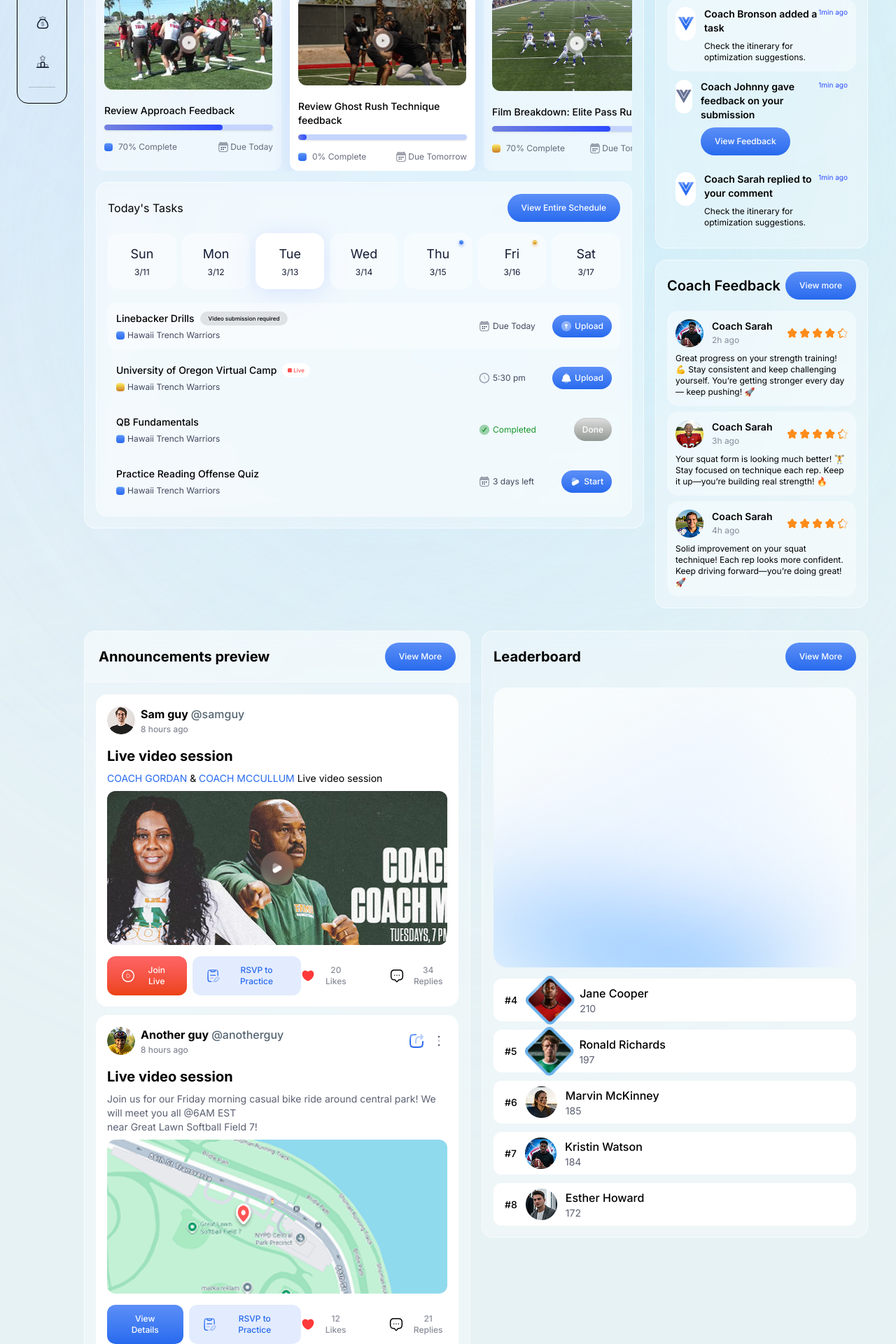
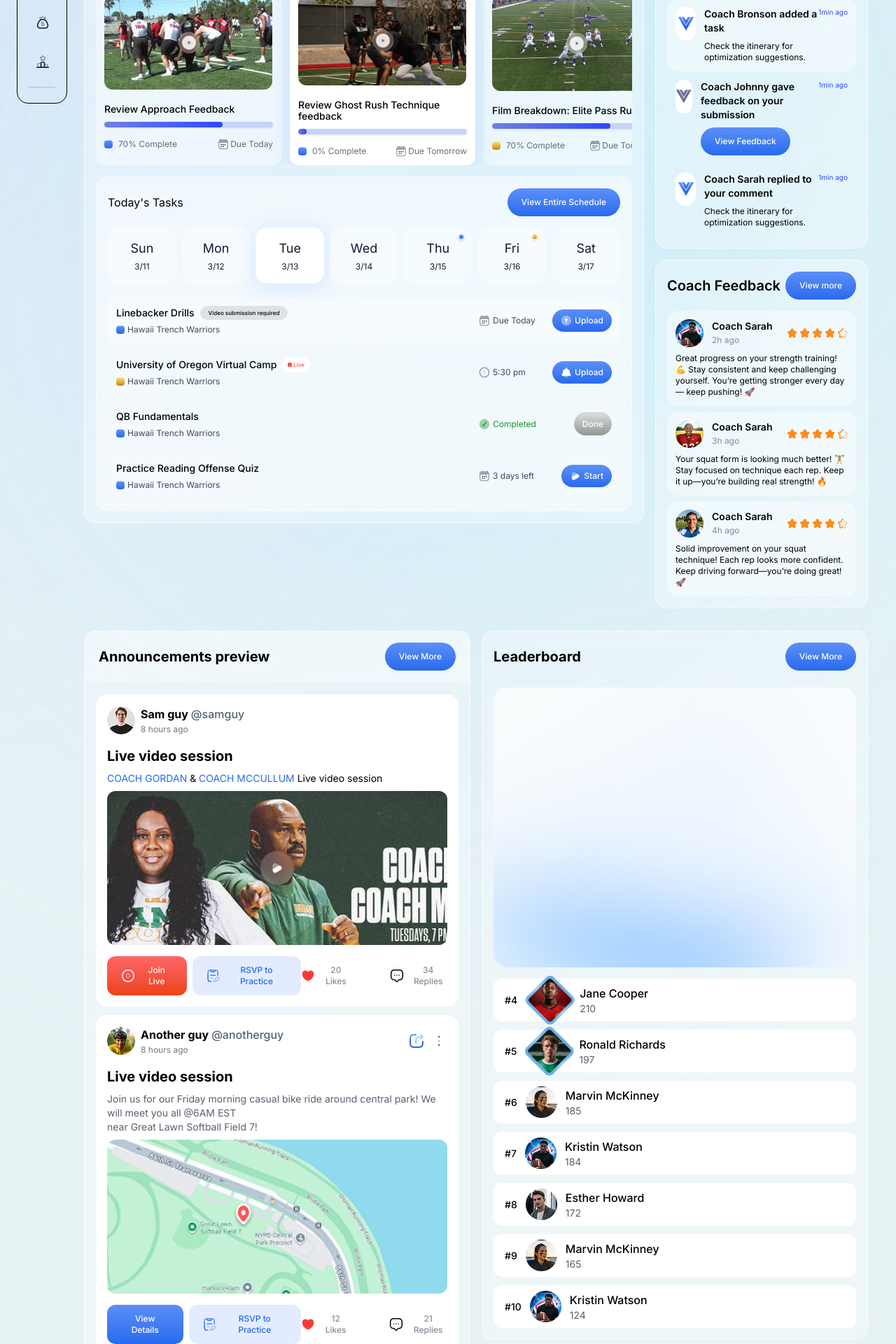
Before and after one commit to zamanshahed/ath, a Next.js app: page / in a window 1280 px wide. Shown: the part 640-2560 px from the top of the page at 70% size. Built offline with nearby package versions, Linux system fonts and the light colour scheme.

Commit message:
FEAT: minor improvements

```diff
--- a/app/components/cards/VidCard.tsx
+++ b/app/components/cards/VidCard.tsx
@@ -40,7 +40,7 @@ export default function VidCard({
                     className="rounded-xl"
                 />
             </div>
-            <h3 className="text-sm font-medium pb-2.5 pt-5">{title}</h3>
+            <h3 className="text-sm font-medium pb-2.5 pt-5 leading-4">{title}</h3>
             <LinearProgressbar value={progress} />
             <div className="flex items-center justify-between pt-4">
                 <div className="flex items-center space-x-2">
--- a/app/components/ui/LeaderboardSection.tsx
+++ b/app/components/ui/LeaderboardSection.tsx
@@ -37,7 +37,7 @@ export default function LeaderboardSection() {
                     <LeadUserCard
                         name="Kristin Watson"
                         points={184}
-                        position={  7}
+                        position={7}
                         image="/images/user/l7.png"
                     />
                     <LeadUserCard
@@ -46,6 +46,18 @@ export default function LeaderboardSection() {
                         position={8}
                         image="/images/user/l8.png"
                     />
+                    <LeadUserCard
+                        name="Marvin McKinney"
+                        points={165}
+                        position={9}
+                        image="/images/user/l6.png"
+                    />
+                    <LeadUserCard
+                        name="Kristin Watson"
+                        points={124}
+                        position={10}
+                        image="/images/user/l7.png"
+                    />
                 </div>
             </GlassCard>
         </div>
```
